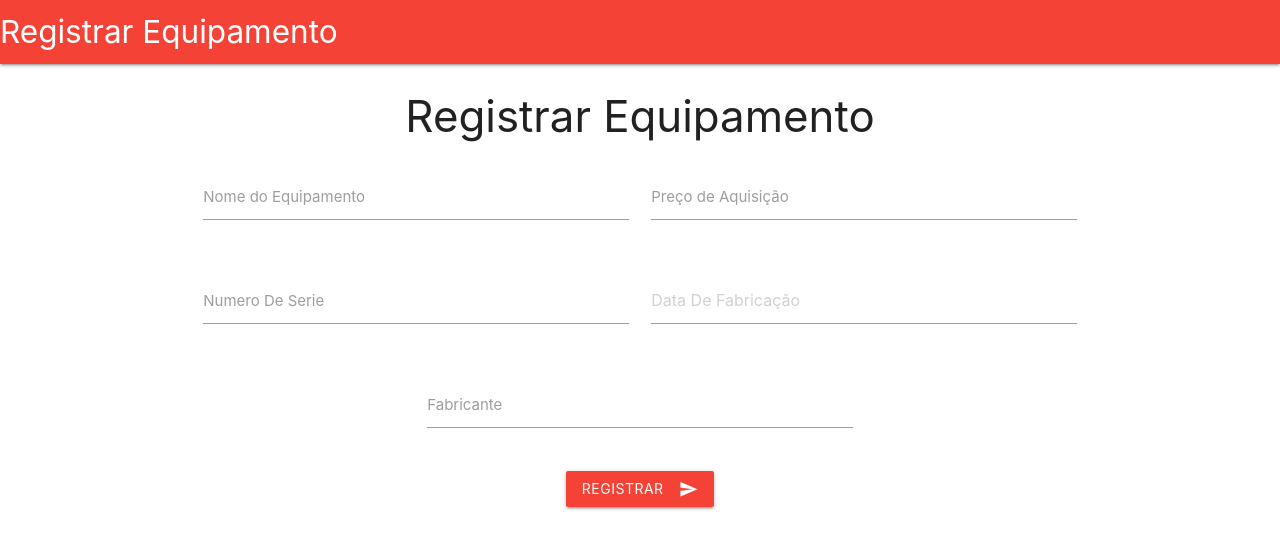
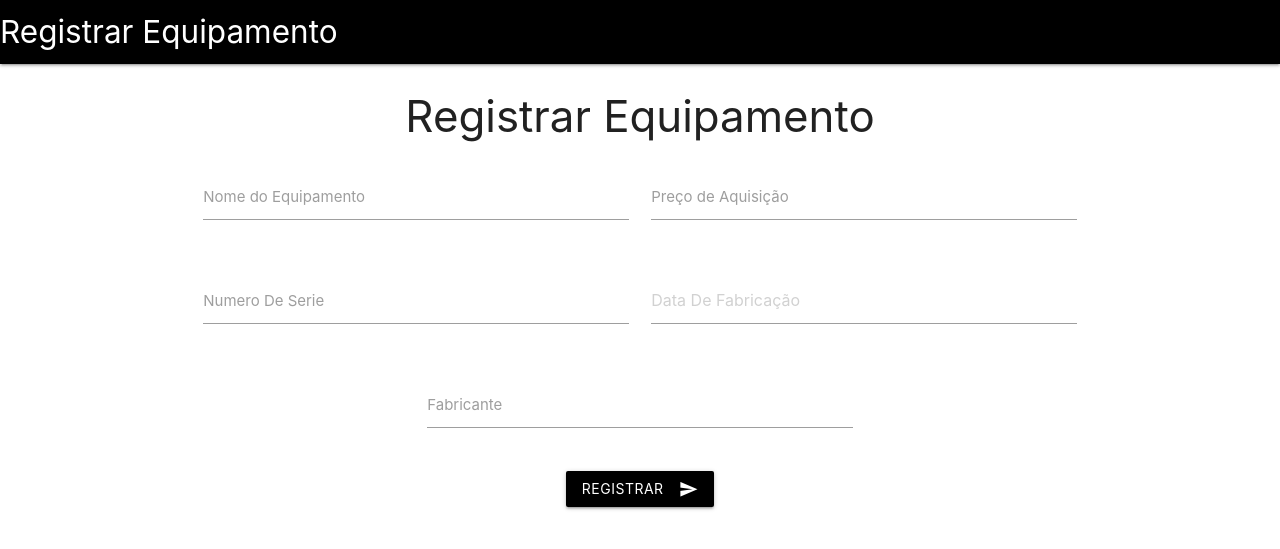
Before and after one commit to erikborella/AcademiaDoProgramador2021, a Flask app: page /equipamentos/registrar in a window 1280 px wide. Shown: the top 549 px of the page. Run offline with Flask 2, Linux system fonts and the light colour scheme.

Commit message:
Cor do site foi mudada para preto

```diff
--- a/templates/base.html
+++ b/templates/base.html
@@ -10,7 +10,7 @@
     <body>
 
       <nav>
-        <div class="nav-wrapper red">
+        <div class="nav-wrapper black">
           <a href="#" class="brand-logo">{% block title %}{% endblock %}</a>
         </div>
       </nav>
--- a/views/equipamento/templates/registrarEquipamento.html
+++ b/views/equipamento/templates/registrarEquipamento.html
@@ -40,7 +40,7 @@
             </div>
 
             <div class="row center-align">
-                <button class="btn waves-effect waves-light red" type="submit">Registrar
+                <button class="btn waves-effect waves-light black" type="submit">Registrar
                     <i class="material-icons right">send</i>
                 </button>
             </div>
```
